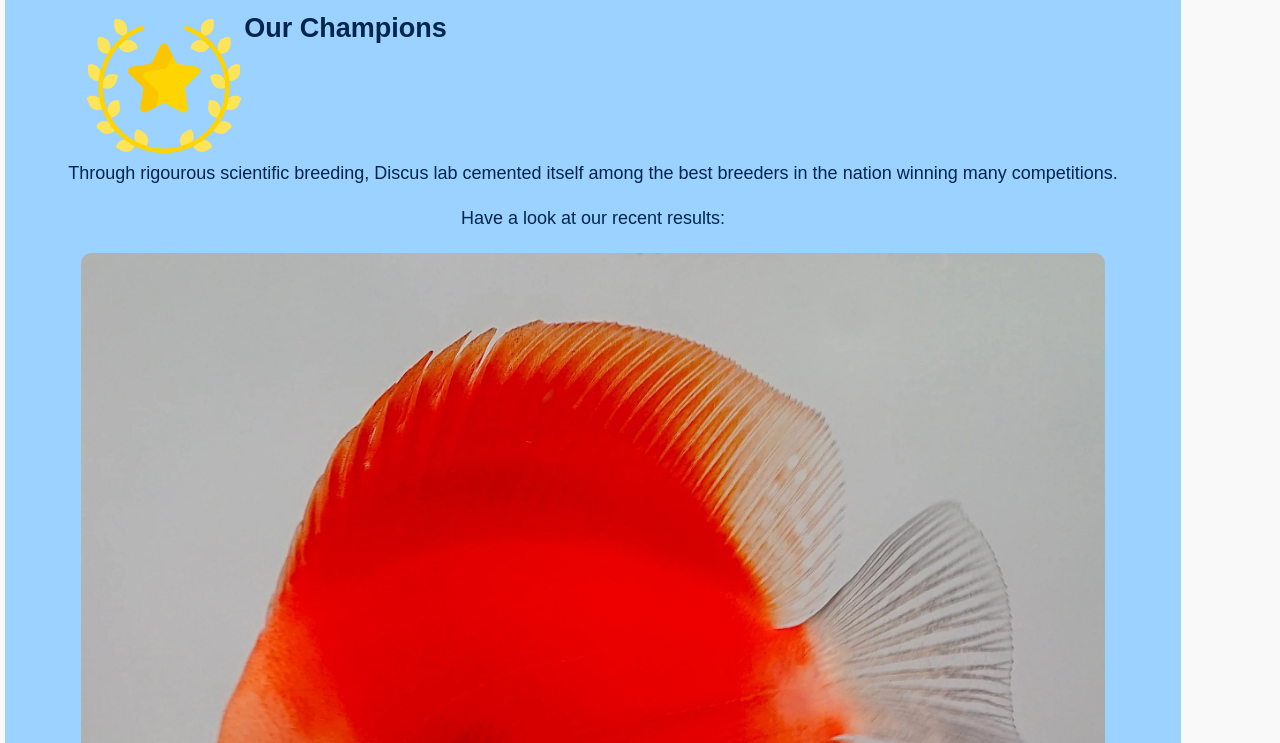
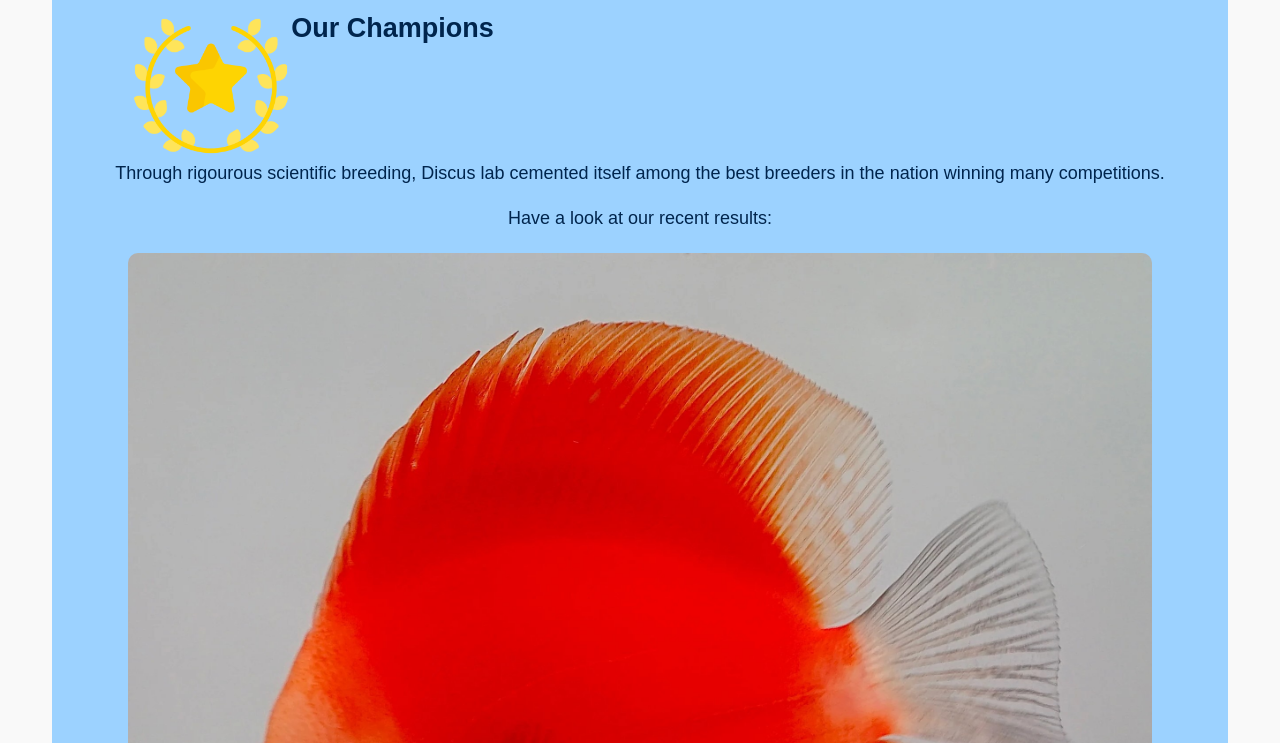
Before and after one commit to laszlobihari/discus-lab, a plain HTML site: page index.html in a window 1280 px wide. Shown: the part 225-968 px from the top of the page. Drawn offline with Linux system fonts and the light colour scheme; a web font is replaced by a local one.

Commit message:
Update styles.css

```diff
--- a/styles.css
+++ b/styles.css
@@ -51,7 +51,11 @@ header h1 {
 }
 
 main {
-    margin-top: 105px;
+    margin-top: 50px;
+    display: flex;
+    justify-content: center;
+    align-items: center;
+    flex-direction: column;
 }
 
 #mother-container {
```
